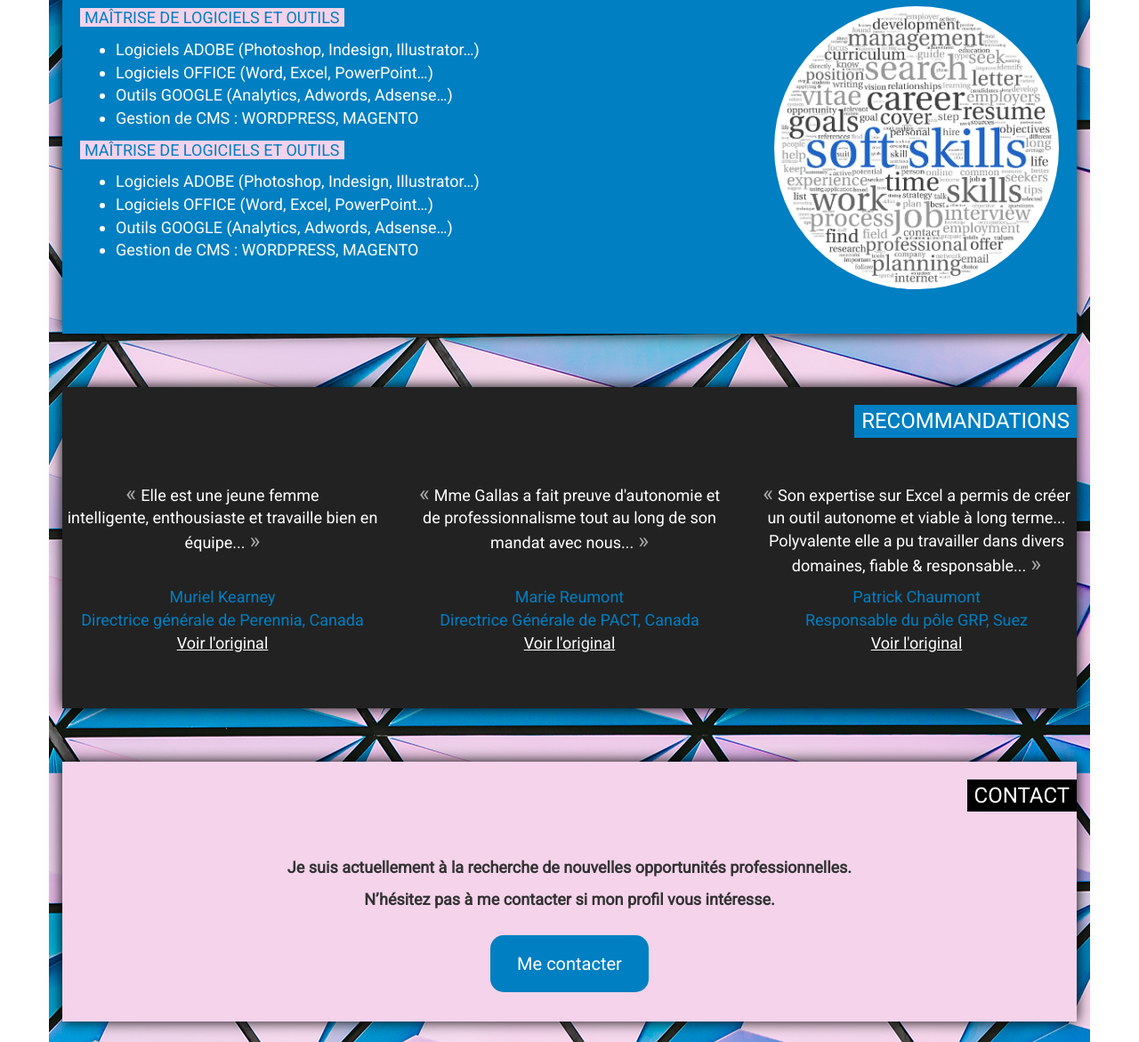
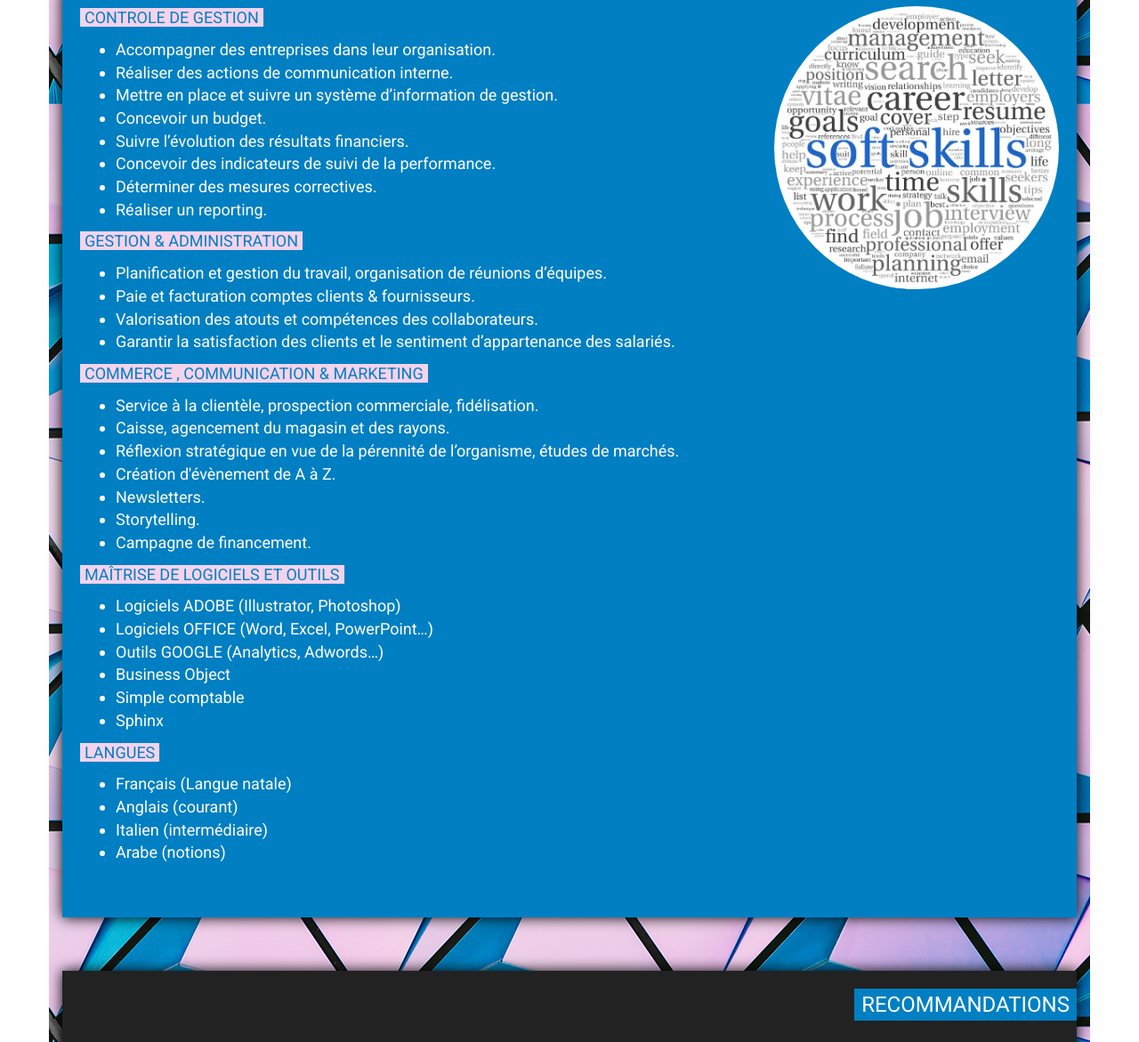
Before and after one commit to SarahGDP/sarahgallascv, a plain HTML site: page index.html in a window 1280 px wide. Shown: the part 3260-4431 px from the top of the page at 89% size. Drawn offline with nearby package versions, Linux system fonts and the light colour scheme.

Commit message:
Update index.html

```diff
--- a/index.html
+++ b/index.html
@@ -226,13 +226,13 @@
                     <div class="margin-h-20">
                         <p>Voici quelques traits de mon charactère.</p>
 
-                        <p><span class="highlight">Le goût d'entreprendre est ma principale qualité :</span> j’aime
-                            mener des projets d’un bout à l’autre que ça soit professionnel, associatifs ou
-                            personnels comme l'organisation d'évènements.
-                            J’aime me former en continu aux nouvelles technologies du web ou aux nouveaux outils afin de
-                            garder cette autonomie.</p>
+                        <p><span class="highlight">Le GOUT D'ENTREPRENDRE est ma principale qualité :</span> j’aime
+                            mener des projets professionnels, associatifs ou personnels d’un bout à l’autre.
 
-                        <p><span class="highlight">Mes centres d'intérêts sont :/p>
+                            On me qualifie souvent comme étant une personne dynamique, sociable, réactive, fiable ayant
+                            un attrait particulier pour les nouveaux challenges. </p>
+
+                        <p><span class="highlight">Mes CENTRES D'INTERETS sont :</span>
                         <ul>
                             <li>la photographie</li>
                             <li>les voyages</li>
@@ -253,19 +253,49 @@
                 </div>
                 <div class="col-xs-8">
                     <div class="margin-h-20">
-                        <p><span class="highlight">MAÎTRISE DE LOGICIELS ET OUTILS</span></p>
+                        <p><span class="highlight">CONTROLE DE GESTION</span></p>
                         <ul>
-                            <li>Logiciels ADOBE (Photoshop, Indesign, Illustrator…)</li>
-                            <li>Logiciels OFFICE (Word, Excel, PowerPoint…)</li>
-                            <li>Outils GOOGLE (Analytics, Adwords, Adsense…)</li>
-                            <li>Gestion de CMS : WORDPRESS, MAGENTO</li>
+                            <li>Accompagner des entreprises dans leur organisation.</li>
+                            <li>Réaliser des actions de communication interne.</li>
+                            <li>Mettre en place et suivre un système d’information de gestion.</li>
+                            <li>Concevoir un budget.</li>
+                            <li>Suivre l’évolution des résultats financiers.</li>
+                            <li>Concevoir des indicateurs de suivi de la performance.</li>
+                            <li>Déterminer des mesures correctives.</li>
+                            <li>Réaliser un reporting.</li>
+                        </ul>
+                        <p><span class="highlight">GESTION & ADMINISTRATION</span></p>
+                        <ul>
+                            <li>Planification et gestion du travail, organisation de réunions d’équipes.</li>
+                            <li>Paie et facturation comptes clients & fournisseurs.</li>
+                            <li>Valorisation des atouts et compétences des collaborateurs.</li>
+                            <li>Garantir la satisfaction des clients et le sentiment d’appartenance des salariés.</li>
+                        </ul>
+                        <p><span class="highlight">COMMERCE , COMMUNICATION & MARKETING</span></p>
+                        <ul>
+                            <li>Service à la clientèle, prospection commerciale, fidélisation.</li>
+                            <li>Caisse, agencement du magasin et des rayons.</li>
+                            <li>Réflexion stratégique en vue de la pérennité de l’organisme, études de marchés.</li>
+                            <li>Création d'évènement de A à Z.</li>
+                            <li>Newsletters.</li>
+                            <li>Storytelling.</li>
+                            <li>Campagne de financement.</li>
                         </ul>
                         <p><span class="highlight">MAÎTRISE DE LOGICIELS ET OUTILS</span></p>
                         <ul>
-                            <li>Logiciels ADOBE (Photoshop, Indesign, Illustrator…)</li>
+                            <li>Logiciels ADOBE (Illustrator, Photoshop)</li>
                             <li>Logiciels OFFICE (Word, Excel, PowerPoint…)</li>
-                            <li>Outils GOOGLE (Analytics, Adwords, Adsense…)</li>
-                            <li>Gestion de CMS : WORDPRESS, MAGENTO</li>
+                            <li>Outils GOOGLE (Analytics, Adwords…)</li>
+                            <li>Business Object</li>
+                            <li>Simple comptable</li>
+                            <li>Sphinx</li>
+                        </ul>
+                        <p><span class="highlight">LANGUES</span></p>
+                        <ul>
+                            <li>Français (Langue natale)</li>
+                            <li>Anglais (courant)</li>
+                            <li>Italien (intermédiaire)</li>
+                            <li>Arabe (notions)</li>
                         </ul>
                     </div>
                 </div>
```
